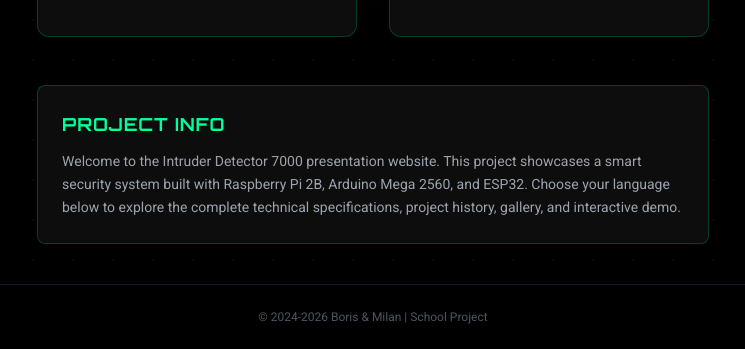
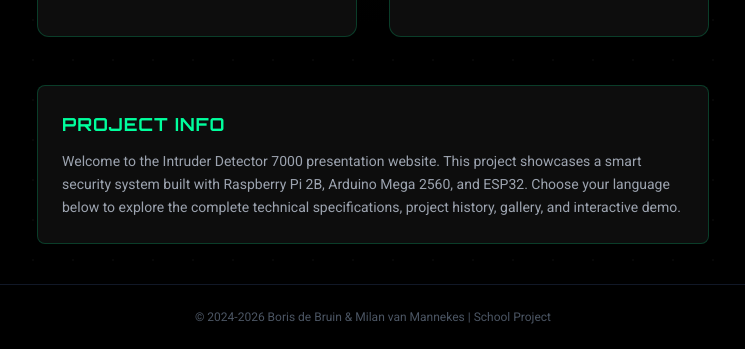
Before and after one commit to inbrekerdetector7000/inbreker-detector, a plain HTML site: page index.html in a window 1280 px wide. Shown: the part 600-949 px from the top of the page, without its empty margins (267-1012 px from the left). Drawn offline with nearby package versions, Linux system fonts and the light colour scheme.

Commit message:
Update index.html

```diff
--- a/index.html
+++ b/index.html
@@ -170,7 +170,7 @@
     <!-- Footer -->
     <footer class="bg-black py-6 border-t border-gray-900 z-20 relative">
         <div class="container mx-auto px-6 text-center">
-            <p class="text-gray-600 text-xs">© 2024-2026 Boris & Milan | School Project</p>
+            <p class="text-gray-600 text-xs">© 2024-2026 Boris de Bruin & Milan van Mannekes | School Project</p>
         </div>
     </footer>
 
```
